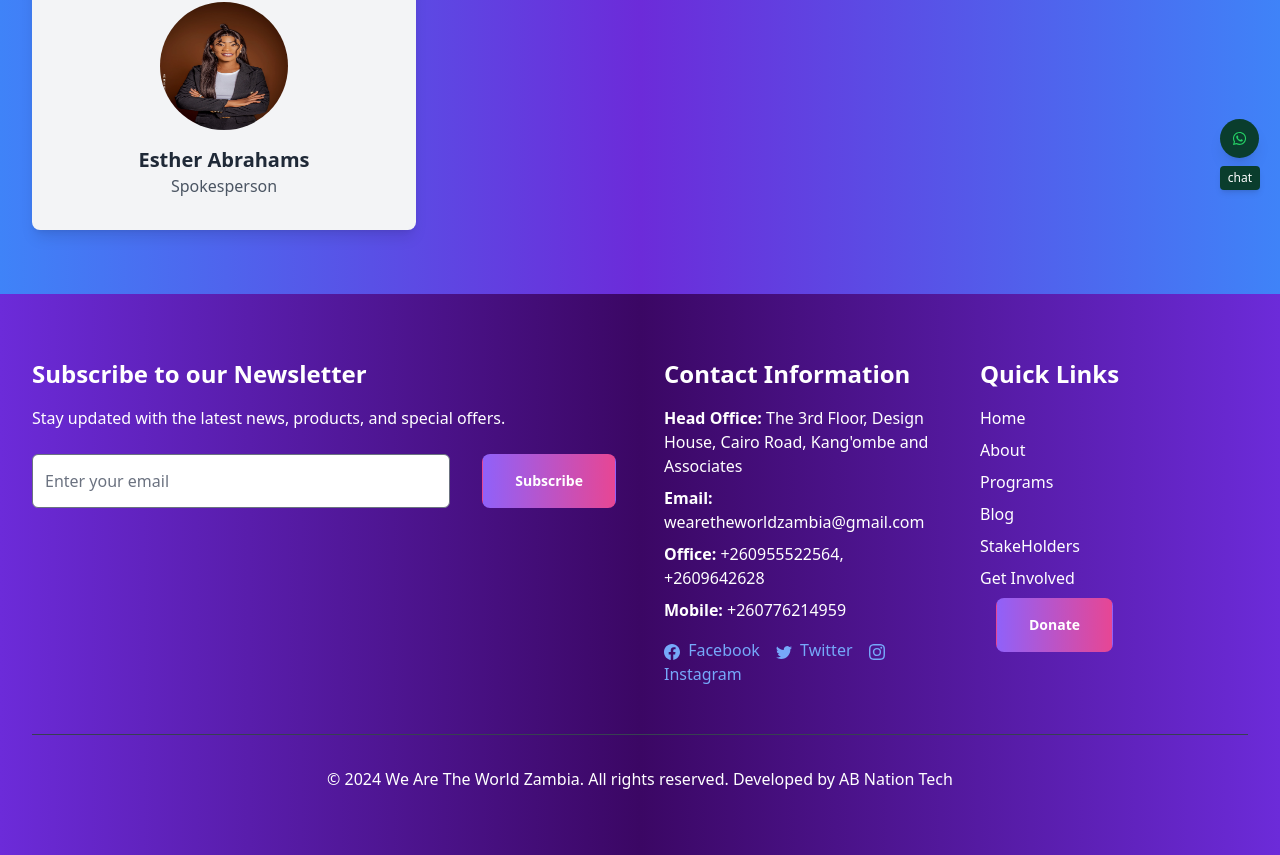
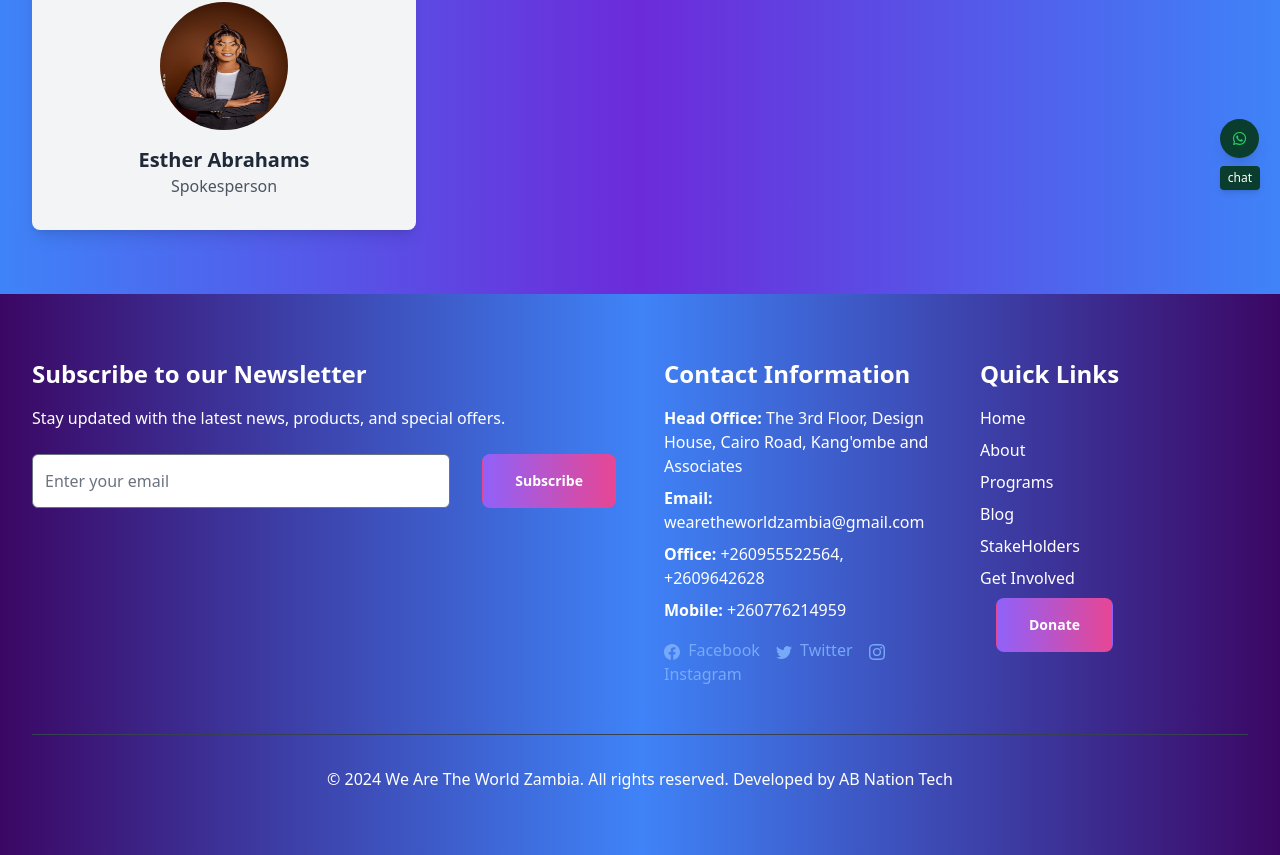
Before and after one commit to Estarab/mern-blog, a React (Vite) app in the folder client/: page /our-leadership in a window 1280 px wide. Shown: the part 562-1417 px from the top of the page. Built offline with nearby package versions, Linux system fonts and the light colour scheme; no server answers.

Commit message:
footer color

```diff
--- a/client/src/components/Footer.jsx
+++ b/client/src/components/Footer.jsx
@@ -24,7 +24,7 @@ const Footer = () => {
   };
 
   return (
-    <footer className="bg-gray-800 text-white py-16 px-8 bg-gradient-to-r from-purple-700 via-purple-950 to-purple-700">
+    <footer className="bg-gray-800 text-white py-16 px-8 bg-gradient-to-r from-purple-950 via-blue-500 to-purple-950">
       <div className="container mx-auto grid grid-cols-1 md:grid-cols-4 gap-12">
 
         {/* Subscribe Section */}
```
